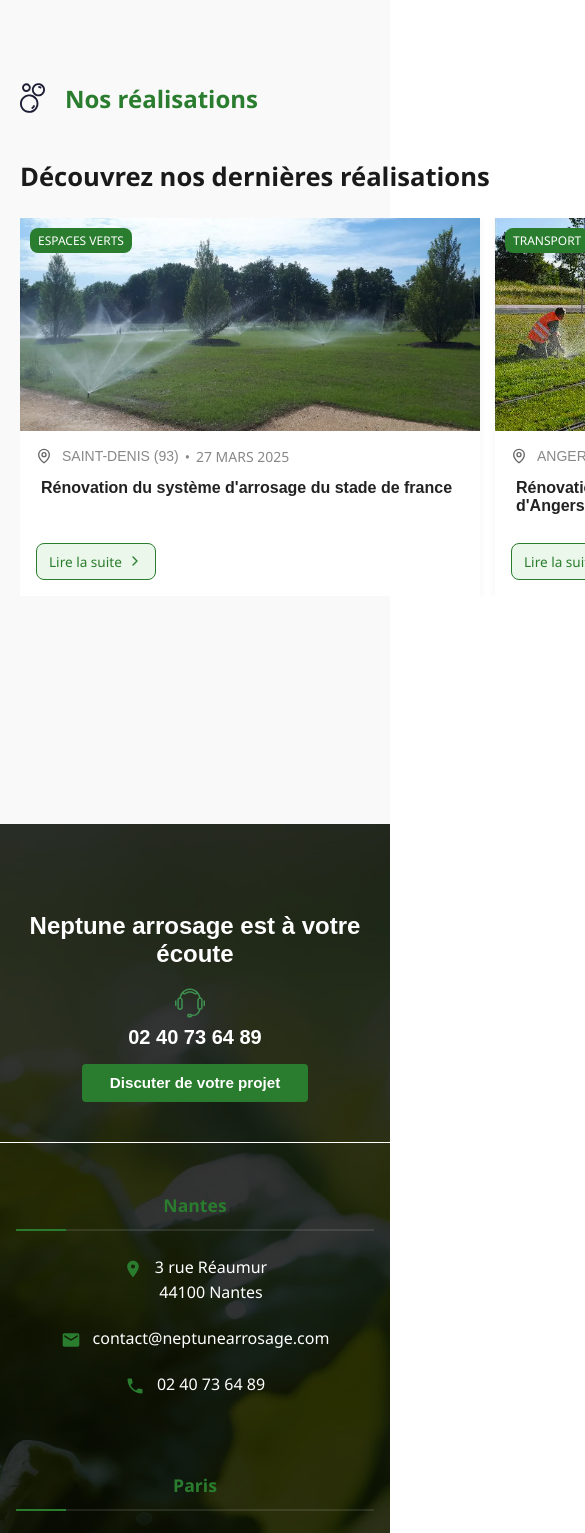
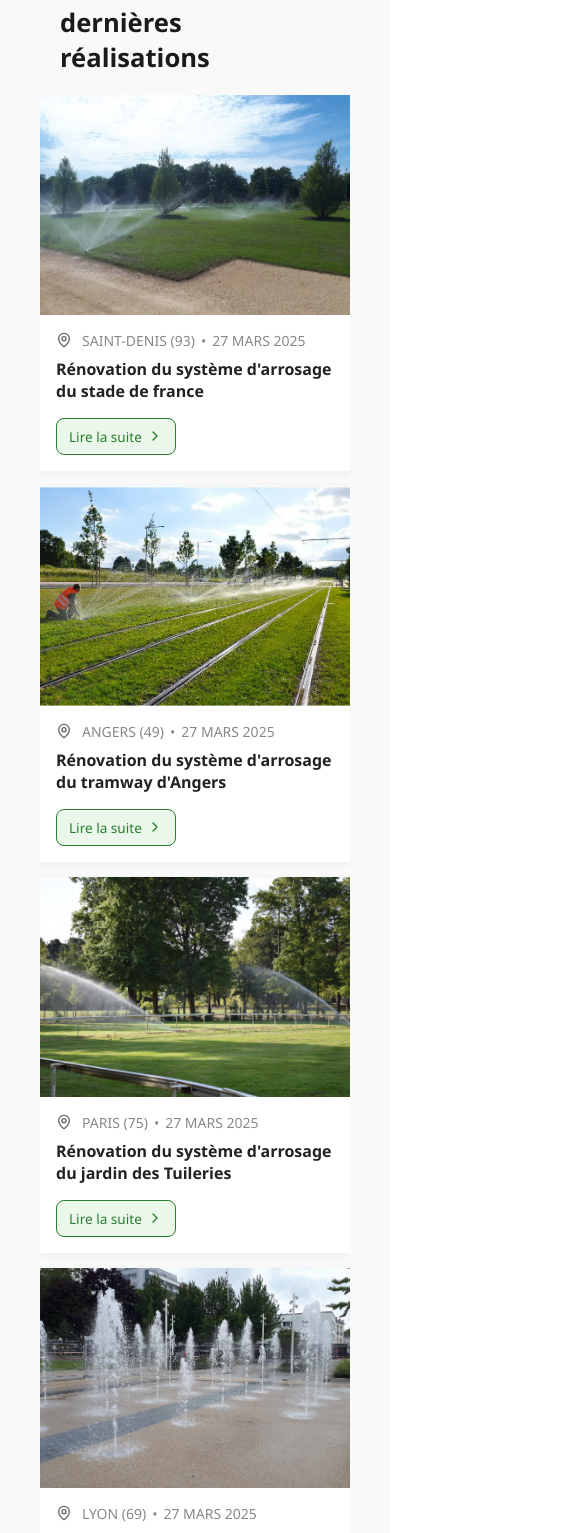
Before and after one commit to Jordan-celton/Neptune-Arrosage, a React (Vite) app in the folder mon-projet/: page / in a window 390 px wide. Shown: the part 6662-8195 px from the top of the page, 585 px wide, since content can reach past the window. Built offline with nearby package versions, Linux system fonts and the light colour scheme.

Commit message:
feat: Amélioration des styles du pied de page et des sections Contact et Projets, ajout de liens mailto et ajustements de mise en page

```diff
--- a/mon-projet/src/components/Footer.jsx
+++ b/mon-projet/src/components/Footer.jsx
@@ -1,6 +1,5 @@
 import React from "react";
 import "../styles/Footer.css";
-import { MdPhone, MdEmail, MdLocationOn } from "react-icons/md";
 import ContactHome from "../../src/components/HomePage/ContactHome";
 import { Link } from "react-router-dom";
 
@@ -13,7 +12,6 @@ const Footer = () => {
         <div className="footer-section">
           <h3 className="footer-section-title">Nantes</h3>
           <div className="footer-contact">
-            <MdLocationOn className="footer-icon" />
             <p>
               3 rue Réaumur
               <br />
@@ -21,11 +19,15 @@ const Footer = () => {
             </p>
           </div>
           <div className="footer-contact">
-            <MdEmail className="footer-icon" />
-            <p>contact@neptunearrosage.com</p>
+            <a
+              href="mailto:contact@neptunearrosage.com"
+              className="footer-link"
+            >
+              contact@neptunearrosage.com
+            </a>
           </div>
+
           <div className="footer-contact">
-            <MdPhone className="footer-icon" />
             <p>02 40 73 64 89</p>
           </div>
         </div>
@@ -34,7 +36,6 @@ const Footer = () => {
         <div className="footer-section">
           <h3 className="footer-section-title">Paris</h3>
           <div className="footer-contact">
-            <MdLocationOn className="footer-icon" />
             <p>
               1 rue du bois des carreaux
               <br />
@@ -47,7 +48,9 @@ const Footer = () => {
         <div className="footer-section">
           <h3 className="footer-section-title">Neptune arrosage</h3>
           <ul className="footer-links">
-            <li>Recrutement</li>
+            <li>
+              <Link to="/contact"> Recrutement</Link>
+            </li>
             <li>
               <Link to="/neptune">Qui sommes-nous ?</Link>
             </li>
--- a/mon-projet/src/components/HomePage/Projects.jsx
+++ b/mon-projet/src/components/HomePage/Projects.jsx
@@ -7,9 +7,13 @@ import iconProjects from "../../assets/icons/picto_bulles.svg";
 const Projects = () => {
   const carouselRef = useRef(null);
 
+  // Constantes pour gérer le défilement
   const CARD_WIDTH = 460;
   const GAP = 20;
-  const SCROLL_AMOUNT = CARD_WIDTH * 2 + GAP; // pour 2 cartes visibles
+  const isMobile = window.innerWidth <= 768;
+
+  // Défilement pour 2 cartes
+  const SCROLL_AMOUNT = isMobile ? CARD_WIDTH * 2 + GAP : CARD_WIDTH * 2 + GAP;
 
   const scrollLeft = () => {
     carouselRef.current?.scrollBy({
@@ -92,9 +96,7 @@ const Projects = () => {
                   style={{ backgroundImage: item.backgroundImage }}
                   role="img"
                   aria-label={`${item.titre} – ${item.ville}, ${item.date}`}
-                >
-                  <span className="category-badge">{item.category}</span>
-                </div>
+                ></div>
                 <div className="card-content">
                   <div className="meta-info">
                     <span className="location">
--- a/mon-projet/src/styles/Footer.css
+++ b/mon-projet/src/styles/Footer.css
@@ -28,12 +28,12 @@
 /* Conteneur principal */
 .footer-container {
     position: relative;
+    align-content: center;
     z-index: 1;
     display: grid;
     grid-template-columns: repeat(auto-fit, minmax(250px, 1fr));
     gap: 2.5rem;
-    max-width: 1280px;
-    margin: 50px auto;
+    margin: 40px ;
     padding: 0 2rem;
 }
 
@@ -51,13 +51,16 @@
 
 /* Titres */
 .footer-section-title {
-    font-size: 1.25rem;
-    font-weight: 700;
+    display: flex;
+    justify-content: flex-start;
+font-size: clamp(1.4rem, 2.3vw, 2.3rem);
+    font-weight: 900;
     color: var(--secondary);
     margin-bottom: 1.5rem;
     padding-bottom: 0.75rem;
     border-bottom: 2px solid var(--overlay-light);
     position: relative;
+    font-family: var(--font-secondary);
 }
 
 .footer-section-title::after {
@@ -84,25 +87,45 @@
     line-height: 1.6;
     transition: var(--transition);
     color: var(--light-bg);
-    justify-content: center;
+    justify-content: flex-start;
+    font-family: var(--font-secondary);
+    font-size: 1.125rem;
+    font-weight: 500;
 }
 
 .footer-contact:hover {
-    transform: translateX(8px);
+    transform: translateY(-5px);
     color: var(--secondary);
-}
-
-.footer-icon {
-    color: var(--secondary);
-    font-size: 1.25rem;
-    flex-shrink: 0;
-    margin-top: 0.25rem;
-    transition: var(--transition);
 }
 
 .footer-contact:hover .footer-icon {
     transform: scale(1.1);
+    color: var(--secondary);
+}
+
+.footer-contact,
+.footer-links li {
+    font-size: clamp(1rem, 1.5vw, 1.125rem);
+}
+
+/* Liens type "mailto" harmonisés */
+.footer-link {
+    position: relative;
+    display: inline-block;
     color: var(--light-bg);
+    transition: var(--transition);
+    text-decoration: none;
+}
+
+.footer-link:hover {
+    color: var(--secondary);
+    padding-left: 1.5rem;
+}
+
+.footer-link:hover::before {
+    opacity: 1;
+    left: 0.25rem;
+    color: var(--secondary);
 }
 
 /* Navigation */
@@ -112,15 +135,20 @@
     margin: 0;
     display: flex;
     flex-direction: column;
+    align-items: flex-start;
     gap: 0.75rem;
+}
+
+.footer-links a:hover {
+    color: var(--secondary);
 }
 
 .footer-links li {
     position: relative;
-    padding-left: 1.25rem;
     cursor: pointer;
     transition: var(--transition);
     color: var(--light-bg);
+    font-size: 1.2rem;
 }
 
 .footer-links li::before {
@@ -203,6 +231,22 @@
     }
 }
 
+@media (max-width: 640px) {
+    .footer-container {
+        padding: 0 0.75rem;
+        gap: 1rem;
+    }
+
+    .footer-section-title {
+        font-size: 1rem;
+    }
+
+    .footer-contact,
+    .footer-links li {
+        font-size: 1rem;
+    }
+}
+
 @media (max-width: 480px) {
     .footer {
         padding: 3rem 0 0;
--- a/mon-projet/src/styles/HomePage/ContactHome.css
+++ b/mon-projet/src/styles/HomePage/ContactHome.css
@@ -15,7 +15,11 @@
 }
 
 .contact-banner__title {
-    font-size: 2.5rem;
+    display: flex;
+    height: 255px;
+    align-items: center;
+    width: 55%;
+    font-size: 3.8rem;
     color: var(--light-bg);
     margin-bottom: 20px;
     font-weight: 700;
@@ -37,16 +41,17 @@
 
 .contact-banner__phone {
     display: flex;
-    font-size: 24px;
+    font-size: 3rem;
     color: var(--light-bg);
     font-weight: 700;
     align-items: center;
     justify-content: space-evenly;
+    font-family: var(--font-secondary);
 }
 
 .picto-casque {
-    width: 30px;
-    height: 30px;
+    width: 38px;
+    height: 38px;
     margin-right: 10px;
 }
 
@@ -56,8 +61,8 @@
     border: none;
     padding: 12px 30px;
     border-radius: 4px;
-    font-size: 16px;
-    font-weight: 600;
+    font-size: 1.5rem;
+    font-weight: 300;
     cursor: pointer;
     transition: background-color 0.3s ease;
 }
--- a/mon-projet/src/styles/HomePage/Projects.css
+++ b/mon-projet/src/styles/HomePage/Projects.css
@@ -4,48 +4,54 @@
     align-items: center;
     background-color: #f9f9f9;
     padding: 60px 20px;
-    height: 970px;
+    height: 100%;
 }
 
 .container-projects {
-    max-width: 1280px;
+    max-width: 1200px;
     margin: 0 auto;
+    width: 100%;
 }
 
-.header-bottom {
+/* === Header Section === */
+.carousel-header {
     display: flex;
     justify-content: space-between;
     align-items: center;
-    margin-top: 1rem;
-    flex-wrap: wrap;
-    /* pour responsive */
+    margin-bottom: 20px;
+    padding: 0 20px;
+    width: 100%;
+    flex-direction: column;
     gap: 1rem;
 }
 
-.header-content-wrapper {
+.header-title-container-projects {
     display: flex;
+    flex-direction: row;
+    width: 100%;
     justify-content: space-between;
-    align-items: center;
-    flex-wrap: wrap;
-    /* pour mobile */
-    gap: 1rem;
-    margin-top: 1rem;
 }
 
+.header-image-container-projects {
+    display: flex;
+    align-items: center;
+    gap: 10px;
+    align-self: flex-start;
+}
 
-
-/* === Header Section === */
+.header-image-container-projects h2 {
+    font-size: 1.5rem;
+    font-weight: bold;
+    color: var(--secondary);
+    margin: 0;
+}
 
 .header-image-projects {
-    width: 25px;
-    height: 30px;
-}
-
-.header-text-projects {
-    font-size: 1.5rem;
-    font-weight: 700;
-    color: #333;
-    margin-left: 10px;
+    width: 40px;
+    height: 40px;
+    display: flex;
+    align-items: center;
+    justify-content: center;
 }
 
 .section-title-projects {
@@ -55,114 +61,35 @@
     color: #1a1a1a;
 }
 
-.section-title-projects {
-    font-size: 2rem;
-
-}
-
-.carousel-header {
-    display: flex;
-    flex-direction: column;
-    justify-content: flex-start;
-    width: 100%;
-}
-
-.header-image-container-projects {
-    display: flex;
-    justify-content: flex-start;
-    align-items: center;
-    margin-bottom: 20px;
-    gap: 10px;
-
-}
-.header-image-container-projects h2 {
-    font-size: 1.5rem;
-    font-weight: 700;
-    color: var(--secondary);
-    margin-left: 10px;
-}
-
-.header-title-container-projects {
-    display: flex;
-    align-items: flex-start;
-    justify-content: space-between;
-    padding: 1.5rem 0;
-}
-
 .carousel-buttons {
     display: flex;
-    justify-content: flex-end;
-    margin-top: 10px;
-    gap: 10px;
-}
-
-.nav-button {
-    width: 40px;
-    height: 40px;
-    background-color: var(--secondary);
-    border: 1px solid #ddd;
-    display: flex;
     align-items: center;
-    justify-content: center;
-    cursor: pointer;
-    transition: background 0.3s ease, border-color 0.3s ease;
-}
-
-
-.nav-button:hover {
-    background-color: #f0f0f0;
-    border-color: var(--secondary);
+    gap: 20px;
+    width: 100%;
 }
 
 /* === Carousel Wrapper === */
 .carousel-wrapper {
-    width: calc(2 * 460px + 20px);
-    /* 2 cartes + 1 gap */
-    max-width: 100%;
-    min-width: 460px;
+    display: flex;
+    flex-direction: column;
+    justify-content: center;
+    gap: 20px;
+    width: 100%;
     overflow: hidden;
-    margin: 0 auto;
 }
 
-/* === Side Buttons === */
-.side-nav-button {
-    width: 36px;
-    height: 36px;
-    background-color: white;
-    border: 1px solid #ddd;
-    border-radius: 50%;
-    display: flex;
-    align-items: center;
-    justify-content: center;
-    cursor: pointer;
-    transition: background 0.3s ease, border-color 0.3s ease;
-    flex-shrink: 0;
-}
-
-.side-nav-button:hover {
-    background-color: #f0f0f0;
-    border-color: var(--secondary);
-}
-
-.side-nav-button.left {
-    margin-right: 10px;
-}
-
-.side-nav-button.right {
-    margin-left: 10px;
-}
-
-/* === Carousel === */
 .realisation-carousel {
     display: flex;
     gap: 20px;
     overflow-x: auto;
     scroll-behavior: smooth;
+    justify-content: space-between;
+    width: 100%;
+    scroll-snap-type: x mandatory;
 }
 
 .realisation-carousel::-webkit-scrollbar {
     display: none;
-    /* Chrome/Safari */
 }
 
 /* === Card === */
@@ -174,13 +101,14 @@
     overflow: hidden;
     display: flex;
     flex-direction: column;
+    position: relative;
+    scroll-snap-align: start;
 }
 
 .card-image {
     height: 220px;
     background-size: cover;
     background-position: center;
-    position: relative;
 }
 
 .category-badge {
@@ -194,12 +122,11 @@
     border-radius: 8px;
 }
 
-/* === Card Content === */
 .card-content {
     padding: 16px;
     display: flex;
     flex-direction: column;
-    height: 45%;
+    flex: 1;
 }
 
 .meta-info {
@@ -214,8 +141,6 @@
     display: flex;
     align-items: center;
     gap: 5px;
-    font-family: var(--font-secondary);
-    font-weight: 400;
 }
 
 .separator {
@@ -227,8 +152,6 @@
     font-weight: 600;
     color: #222;
     margin-bottom: 16px;
-    font-family: var(--font-secondary);
-    padding: 5px 5px;
 }
 
 .card-footer {
@@ -250,66 +173,77 @@
     background-color: #eaf7ea;
 }
 
-.read-more:hover {
-    color: var(--light-bg);
+/* === Buttons === */
+.nav-button {
+    width: 40px;
+    height: 40px;
+    background-color: var(--secondary);
+    border: 1px solid #ddd;
+    display: flex;
+    align-items: center;
+    justify-content: center;
+    cursor: pointer;
+    transition: background 0.3s ease, border-color 0.3s ease;
 }
 
-/* === Footer Button === */
-.section-footer {
-    display: flex;
-    justify-content: center;
-    margin-top: 40px;
-}
-
-.see-all-button {
-    background-color: var(--secondary);
-    color: white;
-    border: none;
-    padding: 12px 24px;
-    font-size: 1rem;
-    border-radius: 8px;
-    cursor: pointer;
-    display: flex;
-    align-items: center;
-    gap: 8px;
-    transition: background-color 0.3s ease;
-}
-
-.see-all-button:hover {
-    background-color: #0e6733;
+.nav-button:hover {
+    background-color: #f0f0f0;
+    border-color: var(--secondary);
 }
 
 /* === Responsive === */
 @media (max-width: 768px) {
+    .container-projects {
+        padding: 0 20px;
+        display: flex;
+        flex-direction: column;
+    }
+
     .carousel-header {
         flex-direction: column;
         align-items: flex-start;
     }
 
     .carousel-buttons {
-        margin-top: 10px;
         display: none;
     }
 
-    .side-nav-button {
-        display: none;
+    .realisation-carousel {
+        flex-direction: column;
+        flex-wrap: wrap;
+        justify-content: flex-start;
+        gap: 15px;
+        overflow-x: hidden;
     }
 
-    .see-all-button {
-        width: 100%;
-        text-align: center;
+    .realisation-card {
+        min-width: 100%;
+        max-width: 100%;
     }
 
-    .realisation-carousel {
-        gap: 15px;
+    .section-title-projects {
+        font-size: 1.6rem;
+    }
+}
+
+@media (min-width: 768px) {
+    .carousel-header {
+        flex-direction: column;
+    }
+
+    .carousel-buttons {
+        width: auto;
+    }
+}
+
+@media (min-width: 1024px) {
+    .realisation-card {
+        min-width: calc(50% - 10px);
+        max-width: calc(50% - 10px);
     }
 }
 
 @media (max-width: 480px) {
-    .section-title-projects {
-        font-size: 1.6rem;
-    }
-
     .card-title {
         font-size: 1rem;
     }
```
